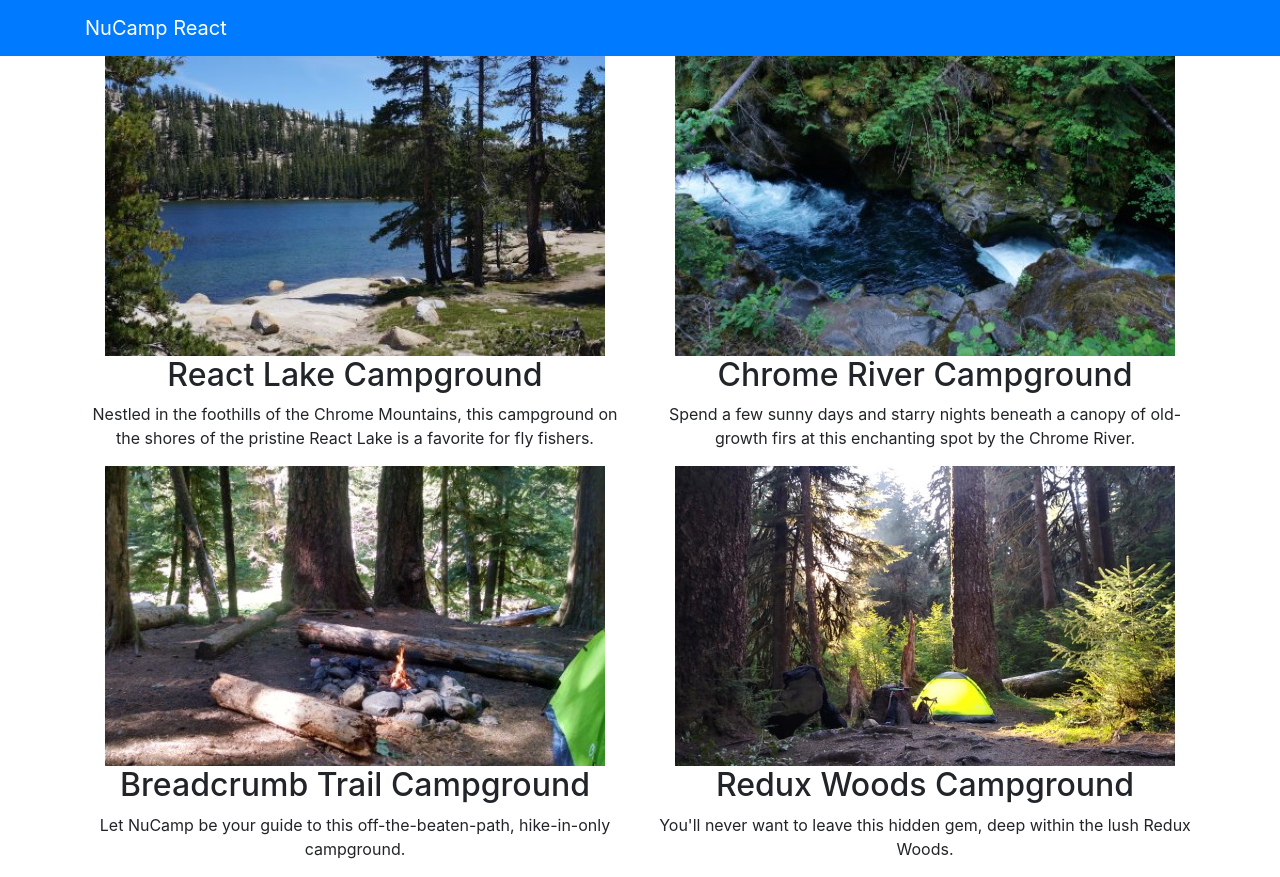
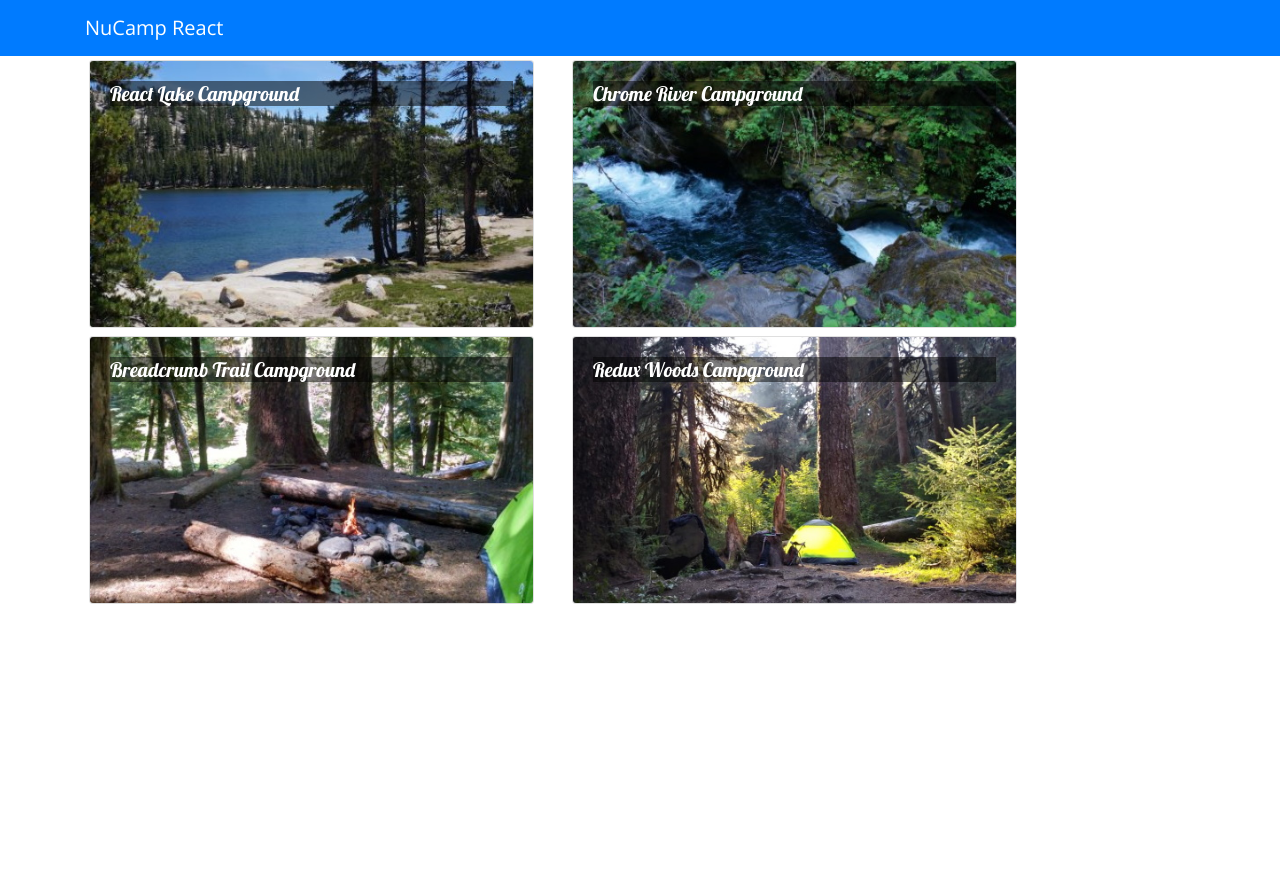
Before and after one commit to dadebru/react-bootcamp, a React (Create React App) app: page / in a window 1280 px wide. After the commit the page ends 800 px from the top, so only its background shows below. Built offline with nearby package versions, Linux system fonts and the light colour scheme.

Commit message:
components part II

```diff
--- a/package.json
+++ b/package.json
@@ -12,6 +12,8 @@
     "react-popper": "1.3.6",
     "react-scripts": "4.0.3",
     "reactstrap": "8.5.1",
+    "typeface-lobster": "^1.1.13",
+    "typeface-open-sans": "^1.1.13",
     "web-vitals": "^1.0.1"
   },
   "scripts": {
--- a/src/App.css
+++ b/src/App.css
@@ -1,38 +1,12 @@
-.App {
-  text-align: center;
+body {
+	font-family: 'Open Sans', sans-serif;
 }
 
-.App-logo {
-  height: 40vmin;
-  pointer-events: none;
+.card-title {
+	font: 500 1.25rem 'Lobster', cursive;
 }
 
-@media (prefers-reduced-motion: no-preference) {
-  .App-logo {
-    animation: App-logo-spin infinite 20s linear;
-  }
+.card-img-overlay .card-title {
+	color: white;
+	background-color: rgba(0, 0, 0, 0.5);
 }
-
-.App-header {
-  background-color: #282c34;
-  min-height: 100vh;
-  display: flex;
-  flex-direction: column;
-  align-items: center;
-  justify-content: center;
-  font-size: calc(10px + 2vmin);
-  color: white;
-}
-
-.App-link {
-  color: #61dafb;
-}
-
-@keyframes App-logo-spin {
-  from {
-    transform: rotate(0deg);
-  }
-  to {
-    transform: rotate(360deg);
-  }
-}
--- a/src/App.js
+++ b/src/App.js
@@ -2,8 +2,15 @@
 import { Navbar, NavbarBrand } from 'reactstrap';
 import Directory from './components/DirectoryComponent';
 import './App.css';
+import { CAMPSITES } from './shared/campsites';
 
 class App extends Component {
+	constructor(props) {
+		super(props);
+		this.state = {
+			campsites: CAMPSITES,
+		};
+	}
 	render() {
 		return (
 			<div className='App'>
@@ -12,7 +19,7 @@
 						<NavbarBrand href='/'>NuCamp React</NavbarBrand>
 					</div>
 				</Navbar>
-				<Directory />
+				<Directory campsites={this.state.campsites} />
 			</div>
 		);
 	}
--- a/src/components/DirectoryComponent.js
+++ b/src/components/DirectoryComponent.js
@@ -1,53 +1,54 @@
 import React, { Component } from 'react';
+import {
+	Card,
+	CardImg,
+	CardImgOverlay,
+	CardText,
+	CardBody,
+	CardTitle,
+} from 'reactstrap';
 
 class Directory extends Component {
 	constructor(props) {
 		super(props);
 		this.state = {
-			campsites: [
-				{
-					id: 0,
-					name: 'React Lake Campground',
-					image: 'assets/images/react-lake.jpg',
-					elevation: 1233,
-					description:
-						'Nestled in the foothills of the Chrome Mountains, this campground on the shores of the pristine React Lake is a favorite for fly fishers.',
-				},
-				{
-					id: 1,
-					name: 'Chrome River Campground ',
-					image: 'assets/images/chrome-river.jpg',
-					elevation: 877,
-					description:
-						'Spend a few sunny days and starry nights beneath a canopy of old-growth firs at this enchanting spot by the Chrome River.',
-				},
-				{
-					id: 2,
-					name: 'Breadcrumb Trail Campground',
-					image: 'assets/images/breadcrumb-trail.jpg',
-					elevation: 2901,
-					description:
-						'Let NuCamp be your guide to this off-the-beaten-path, hike-in-only campground.',
-				},
-				{
-					id: 3,
-					name: 'Redux Woods Campground',
-					image: 'assets/images/redux-woods.jpg',
-					elevation: 42,
-					description:
-						"You'll never want to leave this hidden gem, deep within the lush Redux Woods.",
-				},
-			],
+			selectedCampsite: null,
 		};
 	}
 
+	onCampsiteSelect(campsite) {
+		this.setState({ selectedCampsite: campsite });
+	}
+
+	renderSelectedCampsite(campsite) {
+		if (campsite) {
+			return (
+				<Card>
+					<CardImg top src={campsite.image} alt={campsite.name} />
+					<CardBody>
+						<CardTitle>{campsite.name}</CardTitle>
+						<CardText>{campsite.description}</CardText>
+					</CardBody>
+				</Card>
+			);
+		}
+		return <div />;
+	}
+
 	render() {
-		const directory = this.state.campsites.map((campsite) => {
+		const directory = this.props.campsites.map((campsite) => {
 			return (
-				<div key={campsite.id} className='col'>
-					<img src={campsite.image} alt={campsite.name} />
-					<h2>{campsite.name}</h2>
-					<p>{campsite.description}</p>
+				<div key={campsite.id} className='col-md-5 m-1'>
+					<Card onClick={() => this.onCampsiteSelect(campsite)}>
+						<CardImg
+							width='100%'
+							src={campsite.image}
+							alt={campsite.name}
+						/>
+						<CardImgOverlay>
+							<CardTitle>{campsite.name}</CardTitle>
+						</CardImgOverlay>
+					</Card>
 				</div>
 			);
 		});
@@ -55,6 +56,13 @@
 		return (
 			<div className='container'>
 				<div className='row'>{directory}</div>
+				<div className='row'>
+					<div className='col-md-5 m-1'>
+						{this.renderSelectedCampsite(
+							this.state.selectedCampsite
+						)}
+					</div>
+				</div>
 			</div>
 		);
 	}
--- a/src/index.js
+++ b/src/index.js
@@ -1,9 +1,11 @@
 import React from 'react';
 import ReactDOM from 'react-dom';
 import './index.css';
-import App from './App';
 import reportWebVitals from './reportWebVitals';
 import 'bootstrap/dist/css/bootstrap.min.css';
+import 'typeface-lobster';
+import 'typeface-open-sans';
+import App from './App';
 
 ReactDOM.render(
 	<React.StrictMode>
--- /dev/null
+++ b/src/shared/campsites.js
@@ -0,0 +1,178 @@
+export const CAMPSITES = [
+    {
+        id: 0,
+        name: 'React Lake Campground',
+        image: 'assets/images/react-lake.jpg',
+        elevation: 1233,
+        description: "Nestled in the foothills of the Chrome Mountains, this campground on the shores of the pristine React Lake is a favorite for fly fishers.",
+        comments: [
+            {
+                id: 0,
+                rating: 5,
+                text: "What a magnificent view!",
+                author: "Tinus Lorvaldes",
+                date: "2018-10-25T16:30Z"
+            },
+            {
+                id: 1,
+                rating: 4,
+                text: "The campground was beautiful, but the bugs could bite sometimes.",
+                author: "Brennen Ech",
+                date: "2017-06-17T03:33Z"
+            },
+            {
+                id: 2,
+                rating: 5,
+                text: "I caught a world-record-breaking trout here on my last visit.",
+                author: "McKenzie Sebastian",
+                date: "2019-02-18T18:12Z"
+            },
+            {
+                id: 3,
+                rating: 5,
+                text: "A wonderful place to reconnect with nature.",
+                author: "Jordan Runn",
+                date: "2019-08-04T20:11Z"
+            },
+            {
+                id: 4,
+                rating: 4,
+                text: "The stars at night were magnificent!",
+                author: "Ann Dabramov",
+                date: "2018-07-23T19:44Z"
+            }
+        ]
+    },
+    {
+        id: 1,
+        name:'Chrome River Campground ',
+        image: 'assets/images/chrome-river.jpg',
+        elevation: 877,
+        description: "Spend a few sunny days and starry nights beneath a canopy of old-growth firs at this enchanting spot by the Chrome River.",
+        comments: [
+            {
+                id: 0,
+                rating: 5,
+                text: "What a magnificent view!",
+                author: "Tinus Lorvaldes",
+                date: "2018-10-25T16:30Z"
+            },
+            {
+                id: 1,
+                rating: 4,
+                text: "The campground was beautiful, but the bugs could bite sometimes.",
+                author: "Brennen Ech",
+                date: "2017-06-17T03:33Z"
+            },
+            {
+                id: 2,
+                rating: 5,
+                text: "I caught a world-record-breaking trout here on my last visit.",
+                author: "McKenzie Sebastian",
+                date: "2019-02-18T18:12Z"
+            },
+            {
+                id: 3,
+                rating: 5,
+                text: "A wonderful place to reconnect with nature.",
+                author: "Jordan Runn",
+                date: "2019-08-04T20:11Z"
+            },
+            {
+                id: 4,
+                rating: 4,
+                text: "The stars at night were magnificent!",
+                author: "Ann Dabramov",
+                date: "2018-07-23T19:44Z"
+            }
+        ]
+    },
+    {
+        id: 2,
+        name:'Breadcrumb Trail Campground',
+        image: 'assets/images/breadcrumb-trail.jpg',
+        elevation: 2901,
+        description: "Let NuCamp be your guide to this off-the-beaten-path, hike-in-only campground.",
+        comments: [
+            {
+                id: 0,
+                rating: 5,
+                text: "What a magnificent view!",
+                author: "Tinus Lorvaldes",
+                date: "2018-10-25T16:30Z"
+            },
+            {
+                id: 1,
+                rating: 4,
+                text: "The campground was beautiful, but the bugs could bite sometimes.",
+                author: "Brennen Ech",
+                date: "2017-06-17T03:33Z"
+            },
+            {
+                id: 2,
+                rating: 5,
+                text: "I caught a world-record-breaking trout here on my last visit.",
+                author: "McKenzie Sebastian",
+                date: "2019-02-18T18:12Z"
+            },
+            {
+                id: 3,
+                rating: 5,
+                text: "A wonderful place to reconnect with nature.",
+                author: "Jordan Runn",
+                date: "2019-08-04T20:11Z"
+            },
+            {
+                id: 4,
+                rating: 4,
+                text: "The stars at night were magnificent!",
+                author: "Ann Dabramov",
+                date: "2018-07-23T19:44Z"
+            }
+        ]
+    },
+    {
+        id: 3,
+        name:'Redux Woods Campground',
+        image: 'assets/images/redux-woods.jpg',
+        elevation: 42,
+        description: "You'll never want to leave this hidden gem, deep within the lush Redux Woods.",
+        comments: [
+            {
+                id: 0,
+                rating: 5,
+                text: "What a magnificent view!",
+                author: "Tinus Lorvaldes",
+                date: "2018-10-25T16:30Z"
+            },
+            {
+                id: 1,
+                rating: 4,
+                text: "The campground was beautiful, but the bugs could bite sometimes.",
+                author: "Brennen Ech",
+                date: "2017-06-17T03:33Z"
+            },
+            {
+                id: 2,
+                rating: 5,
+                text: "I caught a world-record-breaking trout here on my last visit.",
+                author: "McKenzie Sebastian",
+                date: "2019-02-18T18:12Z"
+            },
+            {
+                id: 3,
+                rating: 5,
+                text: "A wonderful place to reconnect with nature.",
+                author: "Jordan Runn",
+                date: "2019-08-04T20:11Z"
+            },
+            {
+                id: 4,
+                rating: 4,
+                text: "The stars at night were magnificent!",
+                author: "Ann Dabramov",
+                date: "2018-07-23T19:44Z"
+            }
+        ]
+    }
+];
```
Also changed, not shown: 1 other file (tests, documents, lock files or other folders).
